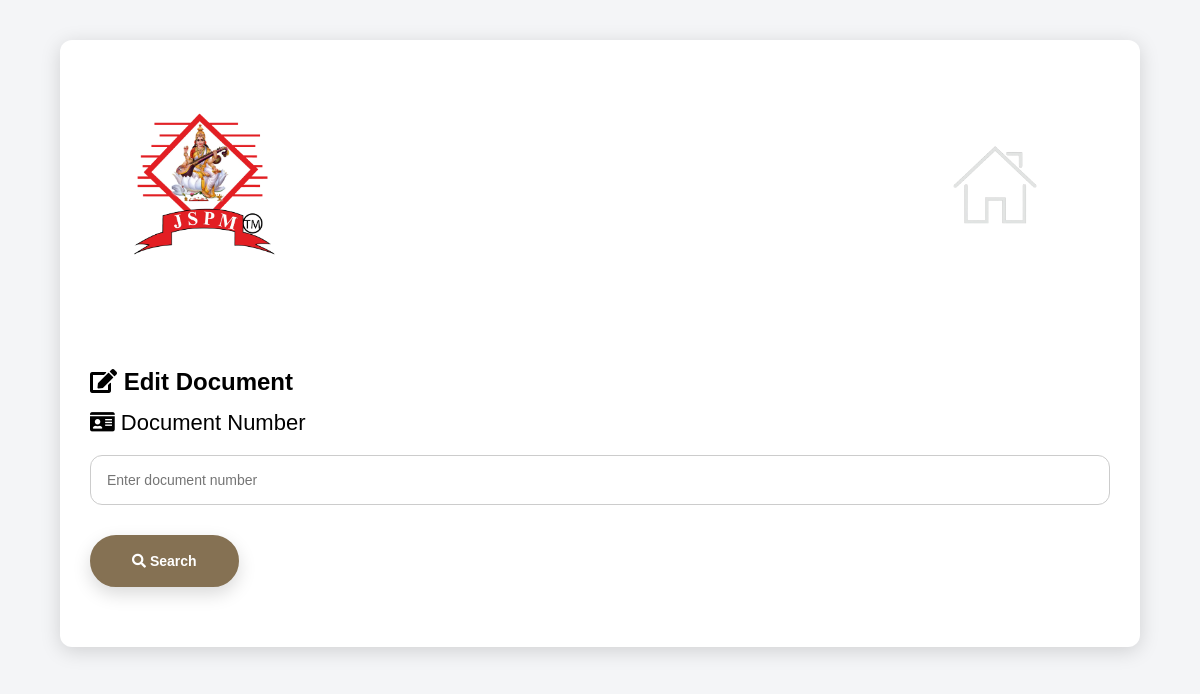
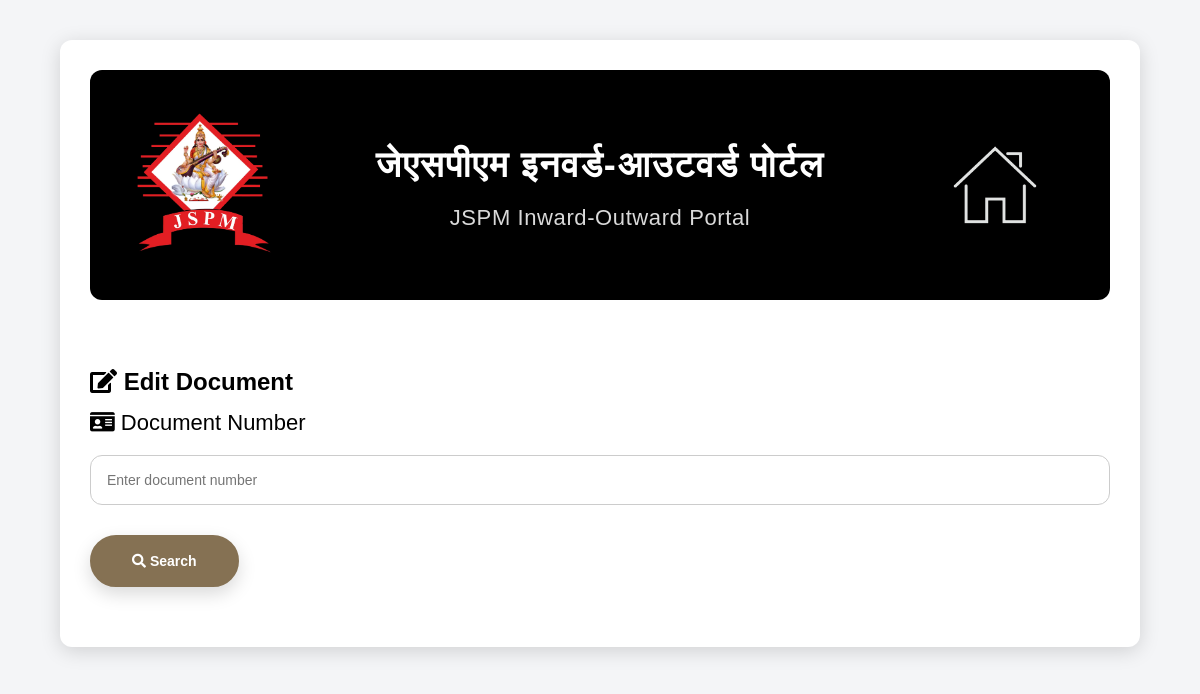
Before and after one commit to RahulPatil-96/JSPM_IN-OUT, an Electron app: page templates/edit.html in a window 1200 px wide. Drawn offline with Linux system fonts and the light colour scheme; files that its build step writes are made by us from their sources.

Commit message:
Update style.css

```diff
--- a/statics/css/style.css
+++ b/statics/css/style.css
@@ -58,7 +58,7 @@
 .header {
     padding: 40px;
     margin-bottom: 60px;
-    background-color: var(--white-color);
+    background-color: var(--dark-color);
     border-radius: var(--border-radius);
     color: var(--white-color);
     text-align: center;
```
